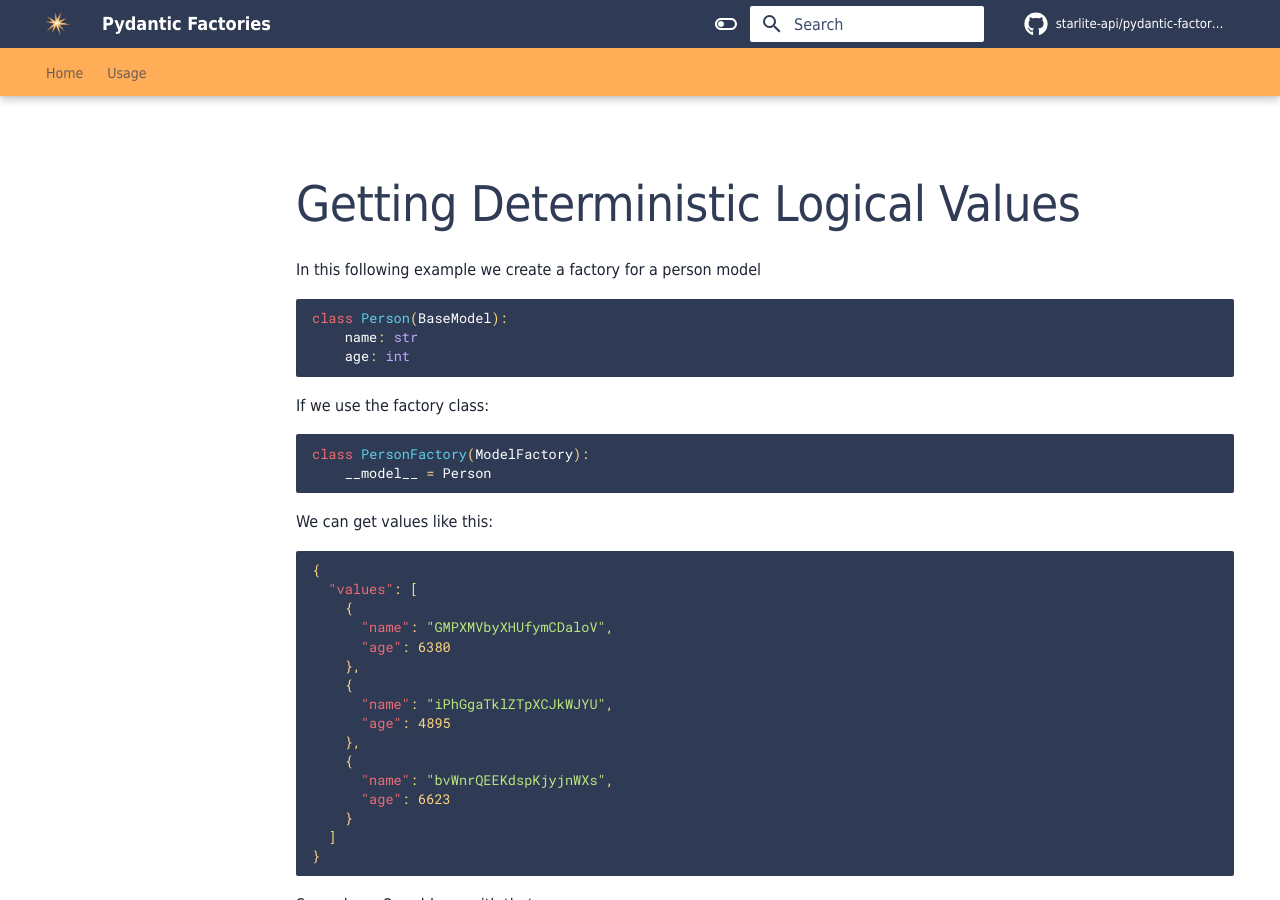
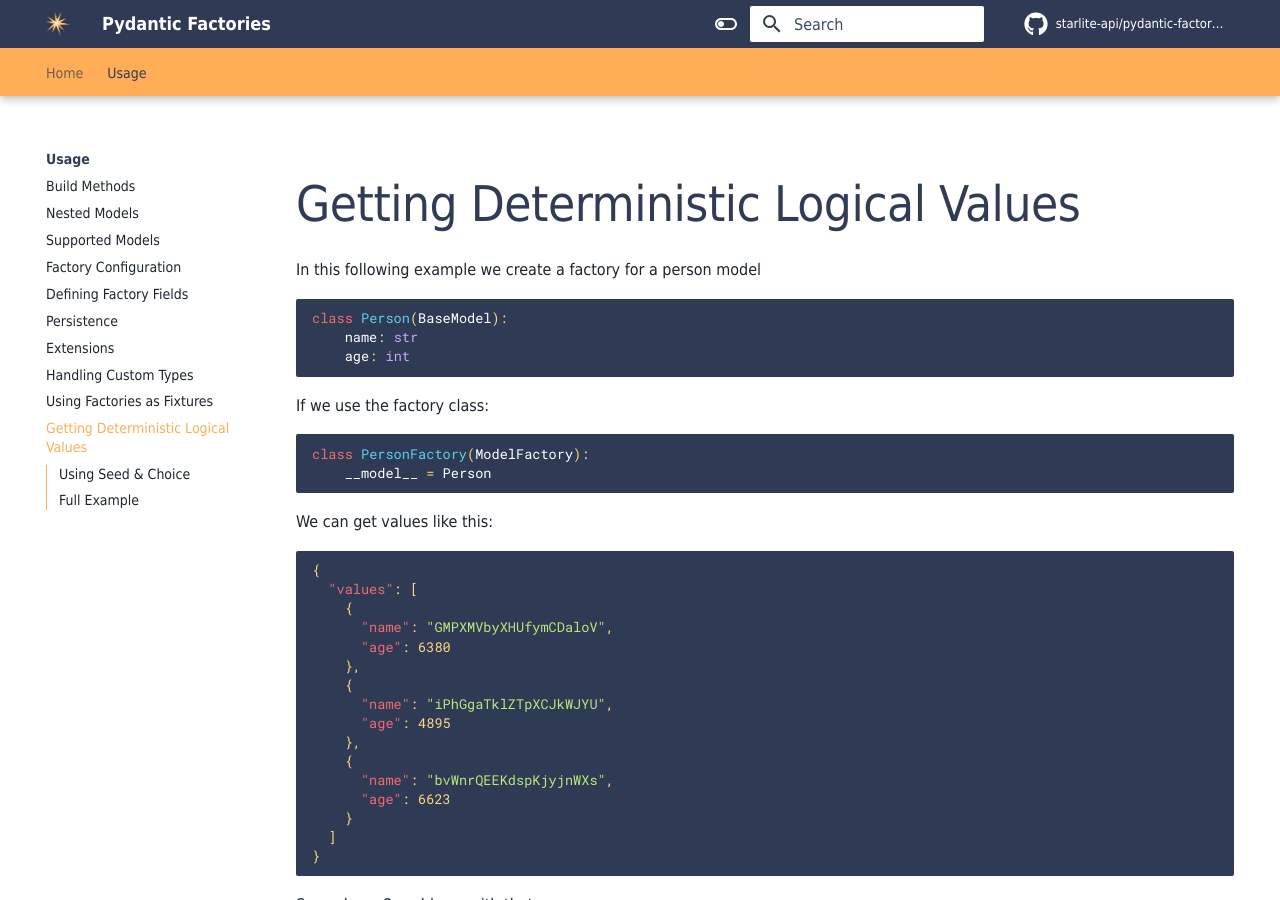
Before and after one commit to litestar-org/polyfactory, an MkDocs documentation site: the page built from docs/usage/9-getting-deterministic-logical-factories.md, in a window 1280 px wide and 900 px high. Built offline with MkDocs 1.6.1 and Material for MkDocs 9.7.7, drawn with Linux system fonts in a browser that asks for light colours; comment, search, counter and statistics services are not loaded.

Commit message:
Update mkdocs.yml
adding the new usage page (getting-deterministic-logical-factories.md)

```diff
--- a/mkdocs.yml
+++ b/mkdocs.yml
@@ -50,6 +50,7 @@ nav:
       - usage/6-extensions.md
       - usage/7-handling-custom-types.md
       - usage/8-pytest-fixtures.md
+      - usage/9-getting-deterministic-logical-factories.md
 extra:
   social:
     - icon: fontawesome/brands/discord
```
